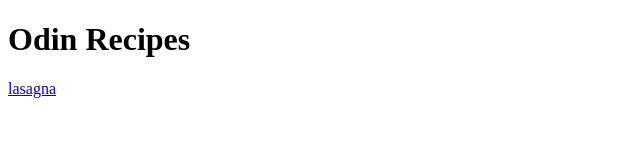
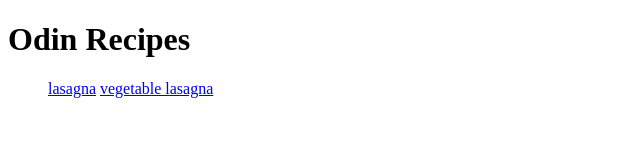
Before and after one commit to JN1X0N/odin-recipes, a plain HTML site: page index.html in a window 1280 px wide. Shown: the whole page, without its empty margins (0-640 px from the left). Drawn offline with Linux system fonts and the light colour scheme.

Commit message:
Added link to new recipe onto index page

```diff
--- a/index.html
+++ b/index.html
@@ -6,6 +6,9 @@
 </head>
 <body>
     <h1>Odin Recipes</h1>
-    <a href="./recipes/lasagna.html">lasagna</a>
+    <ul>
+        <a href="./recipes/lasagna.html">lasagna</a>
+        <a href="./recipes/vegetable-lasagna.html">vegetable lasagna</a>
+    </ul>
 </body>
 </html>
```
